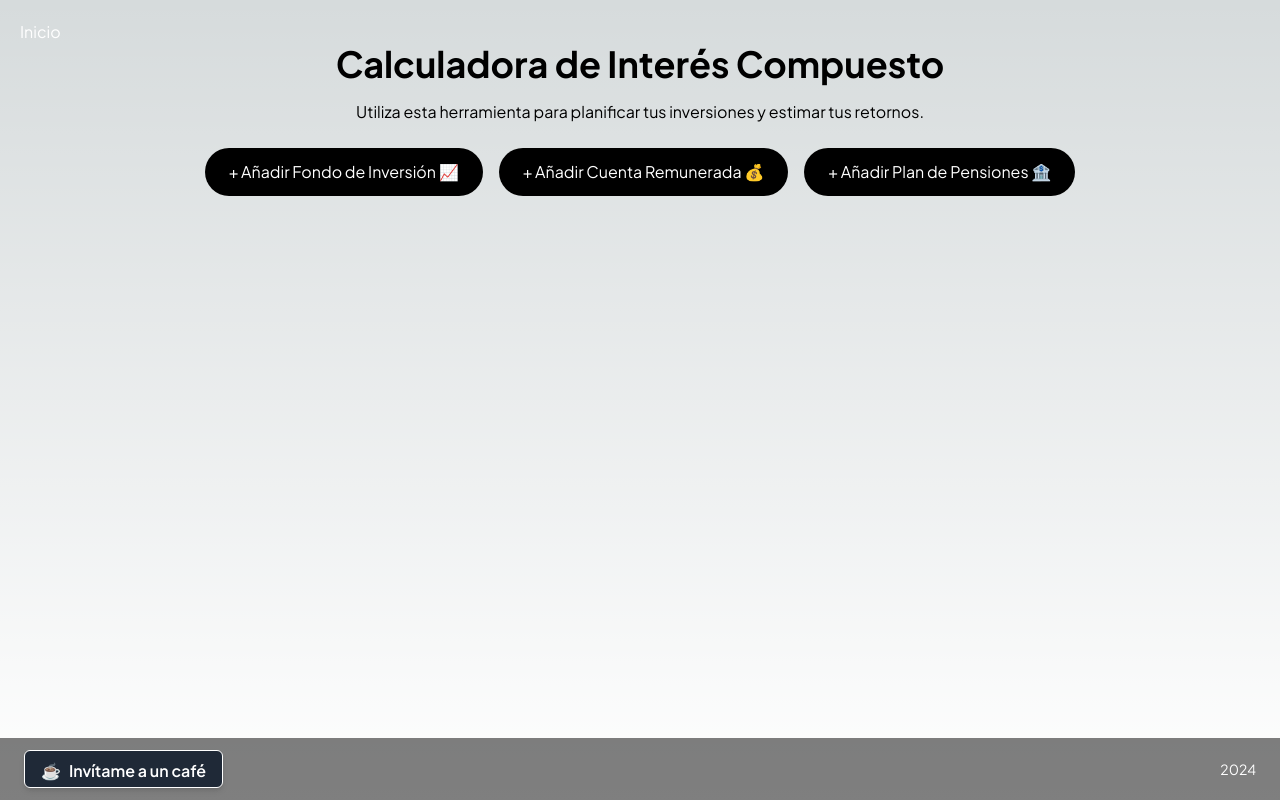
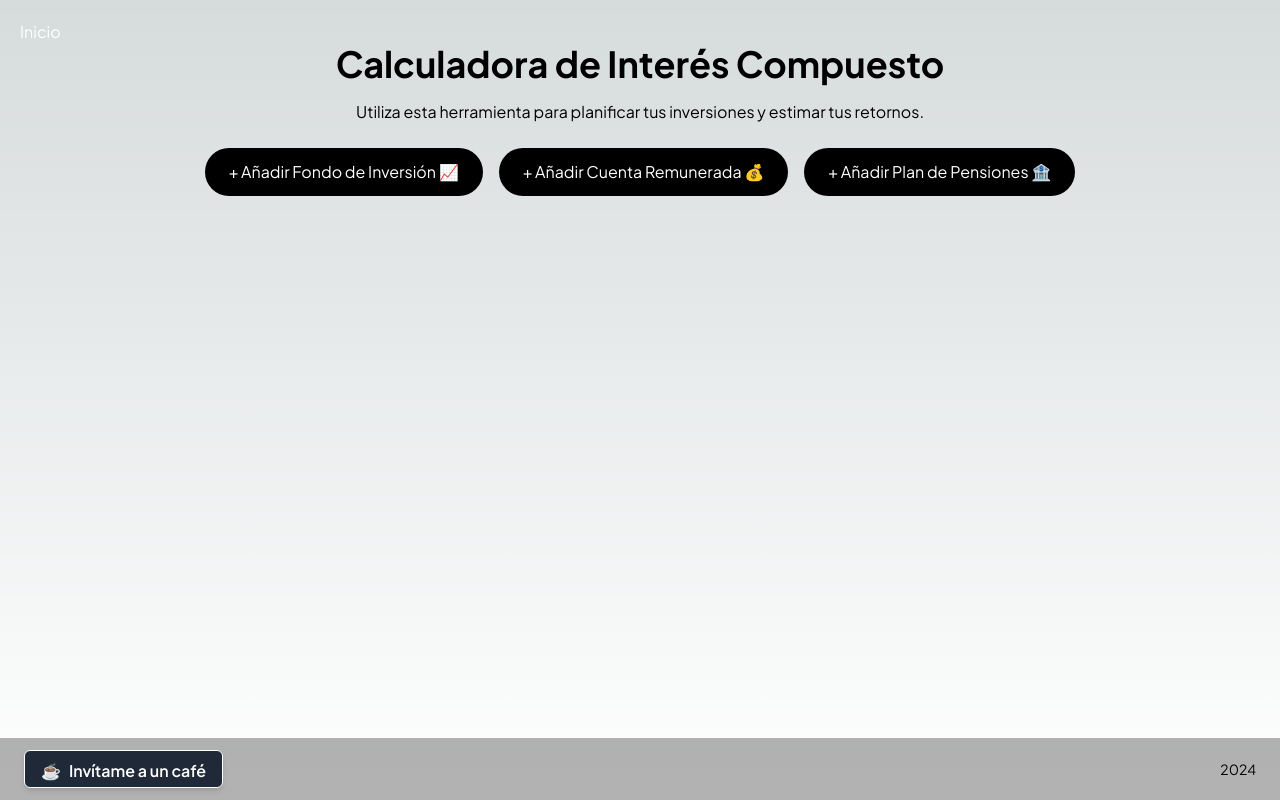
Before and after one commit to jlfernandezfernandez/compound-interest-calculator, a Next.js app: page /calculadora in a window 1280 px wide. Built offline with nearby package versions, Linux system fonts and the light colour scheme.

Commit message:
fix main page

```diff
--- a/src/app/page.tsx
+++ b/src/app/page.tsx
@@ -2,9 +2,9 @@ import Link from "next/link";
 
 export default function Home() {
   return (
-    <main className="flex min-h-screen flex-col items-center justify-center p-24 bg-gradient-radial font-body">
+    <main className="flex min-h-screen flex-col items-center justify-center p-8 md:p-24 bg-gradient-radial font-body">
       <div className="text-center px-4">
-        <h1 className="text-4xl md:text-5xl font-bold mb-4">
+        <h1 className="text-3xl md:text-5xl font-bold mb-4">
           Maximiza tu Libertad Financiera
         </h1>
         <p className="text-lg md:text-xl mb-8">
--- a/src/components/Footer.tsx
+++ b/src/components/Footer.tsx
@@ -3,12 +3,12 @@ import BuyMeACoffeeButton from "./BuyMeACoffeButton";
 
 export default function Footer() {
     return (
-        <div className="mt-1 left-0 w-full bg-black bg-opacity-50 text-white text-center py-3 flex justify-between px-6">
+        <div className="mt-1 left-0 w-full bg-black bg-opacity-30 text-white text-center py-3 flex justify-between px-6">
             <div className="flex items-center">
                 <BuyMeACoffeeButton />
             </div>
             <div className="flex items-center">
-                <p className='text-sm'>2024</p>
+                <p className='text-sm text-black'>2024</p>
             </div>
         </div>
     )
```
